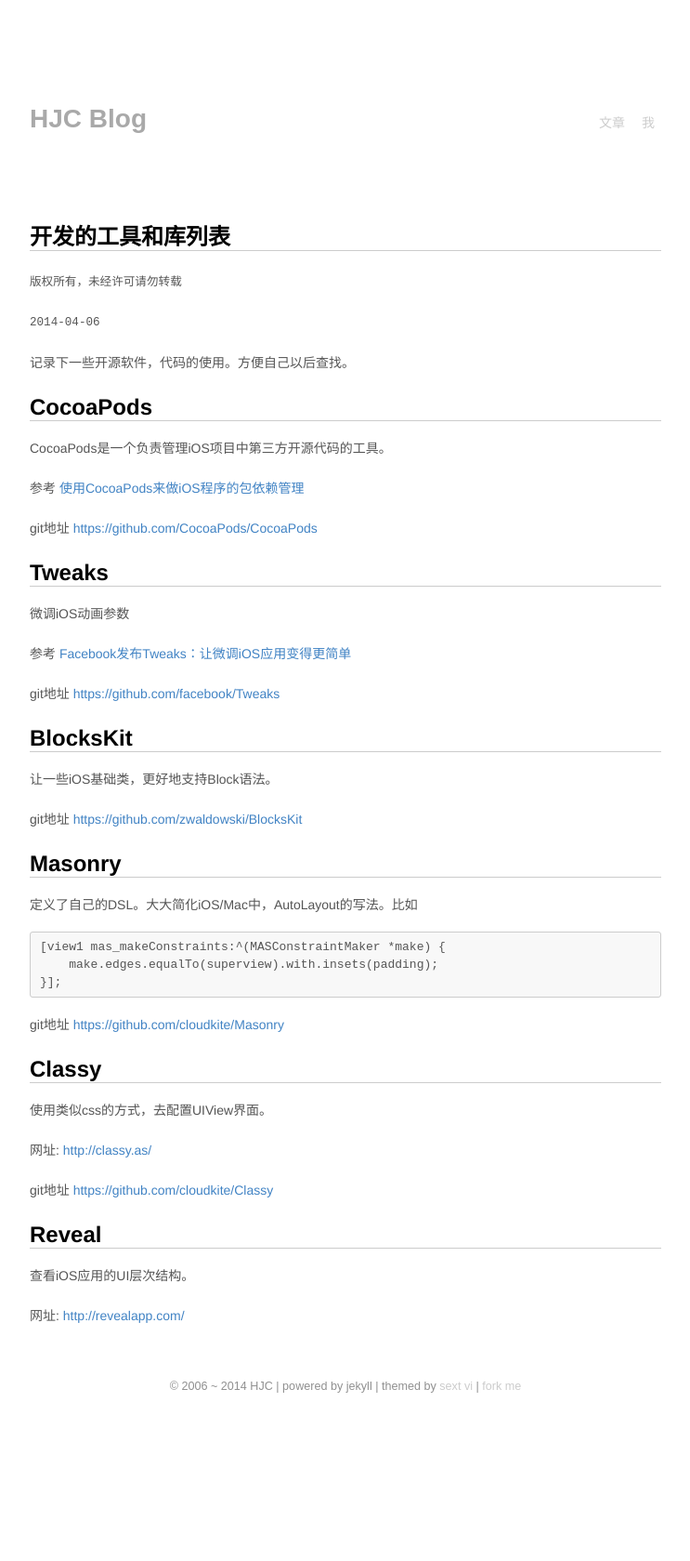
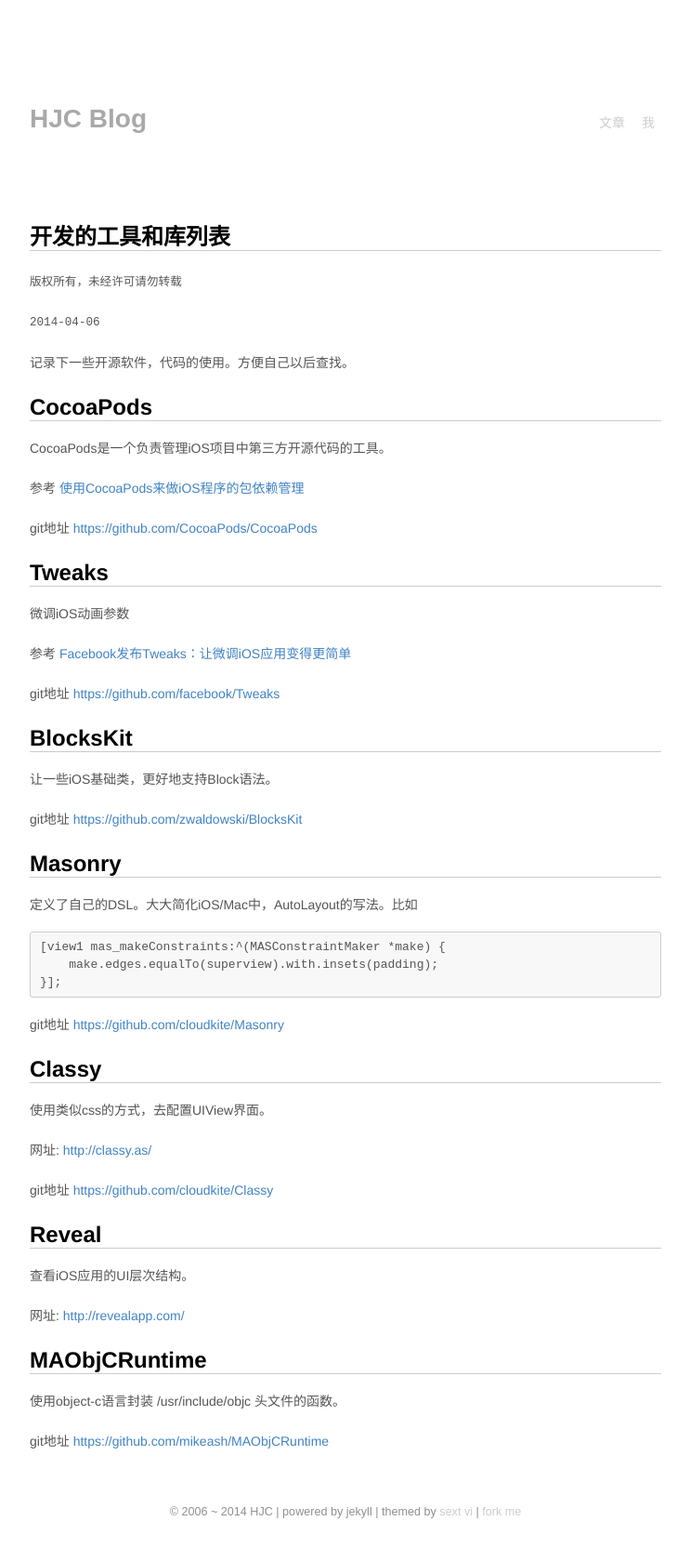
Before and after one commit to jzpangpang/hjcapple.github.com, a Jekyll site: the page built from _posts/2014-04-06-tools-libs.md, in a window 1280 px wide. Shown: the whole page at 93% size, without its empty margins (268-1011 px from the left). Built offline with Jekyll 4.4.1, drawn with Linux system fonts in a browser that asks for light colours; Markdown is read by kramdown in place of the engine named in the settings; before the commit the page ends 1544 px from its top, so only the background shows below that.

Commit message:
在工具页面添加MAObjCRuntime的介绍

```diff
--- a/_posts/2014-04-06-tools-libs.md
+++ b/_posts/2014-04-06-tools-libs.md
@@ -57,3 +57,10 @@
 查看iOS应用的UI层次结构。
 
 网址: [http://revealapp.com/](http://revealapp.com/)
+
+
+MAObjCRuntime
+--------
+使用object-c语言封装 /usr/include/objc 头文件的函数。
+
+git地址 [https://github.com/mikeash/MAObjCRuntime](https://github.com/mikeash/MAObjCRunt]ime)
```
